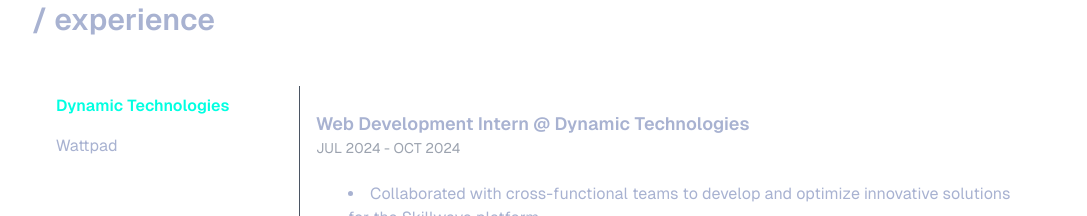
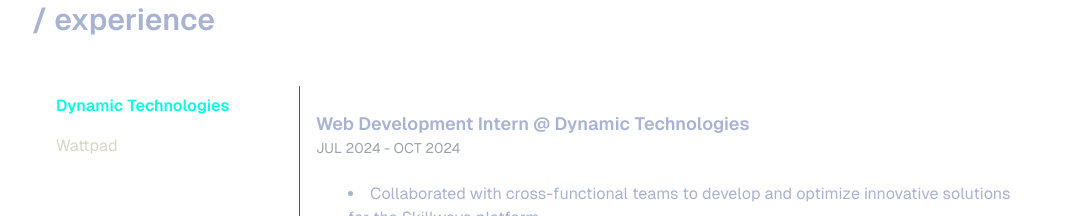
Before and after one commit to HikmaAnwar/hikma-s-portfolio, a Next.js app: page / in a window 1280 px wide. Shown: the part 1000-1216 px from the top of the page, without its empty margins (96-1183 px from the left). Built offline with nearby package versions, Linux system fonts and the light colour scheme.

Commit message:
fix: update JobList component text color for better contrast

```diff
--- a/src/app/components/JobList.jsx
+++ b/src/app/components/JobList.jsx
@@ -39,7 +39,7 @@ const JobList = () => {
             className={`block py-2 text-left w-full transition-all ${
               value === i
                 ? "text-colors-greenBright font-semibold"
-                : "text-colors-slate"
+                : "text-colors-lightestSlate"
             }`}
           >
             {key}
```
